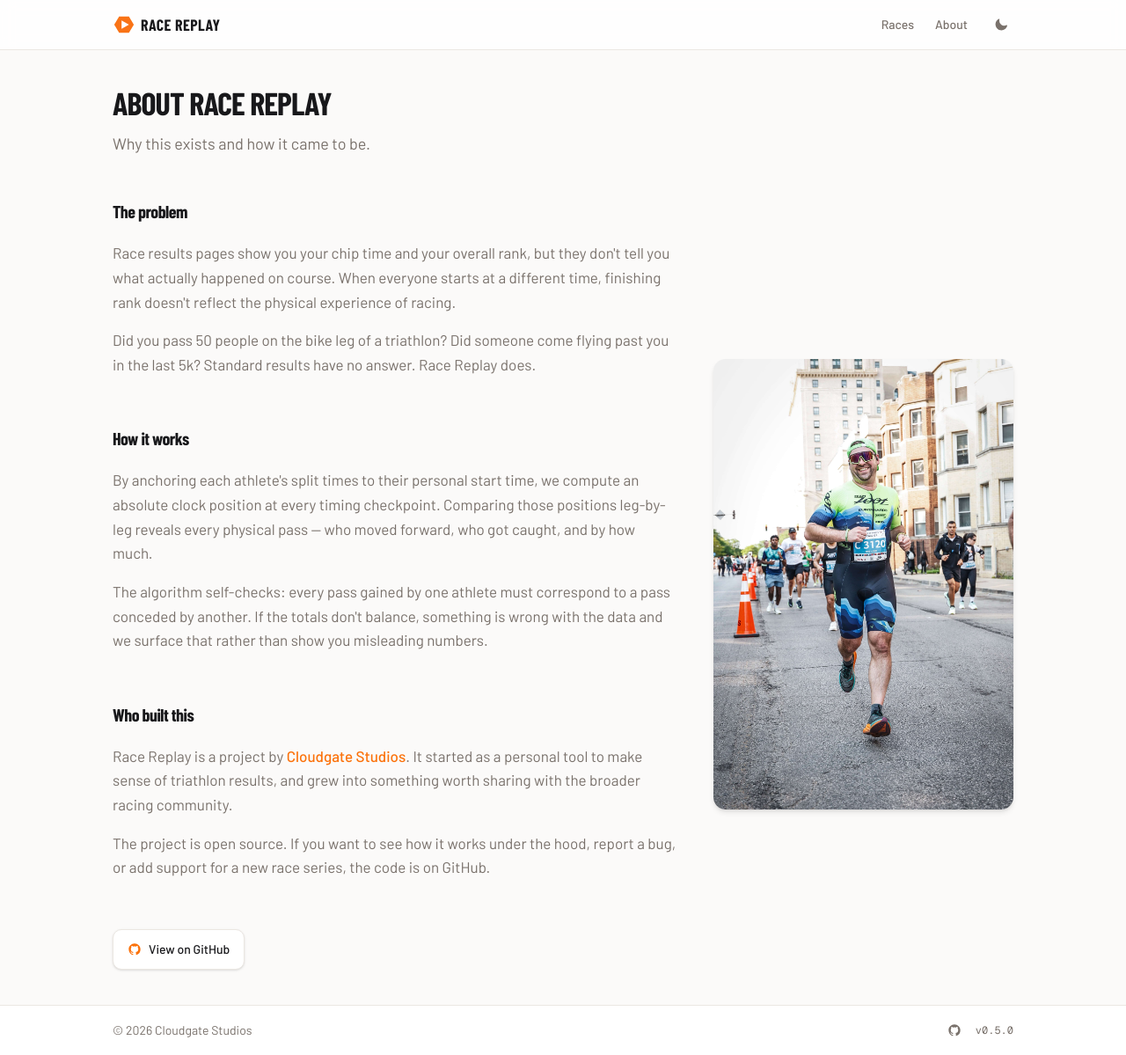
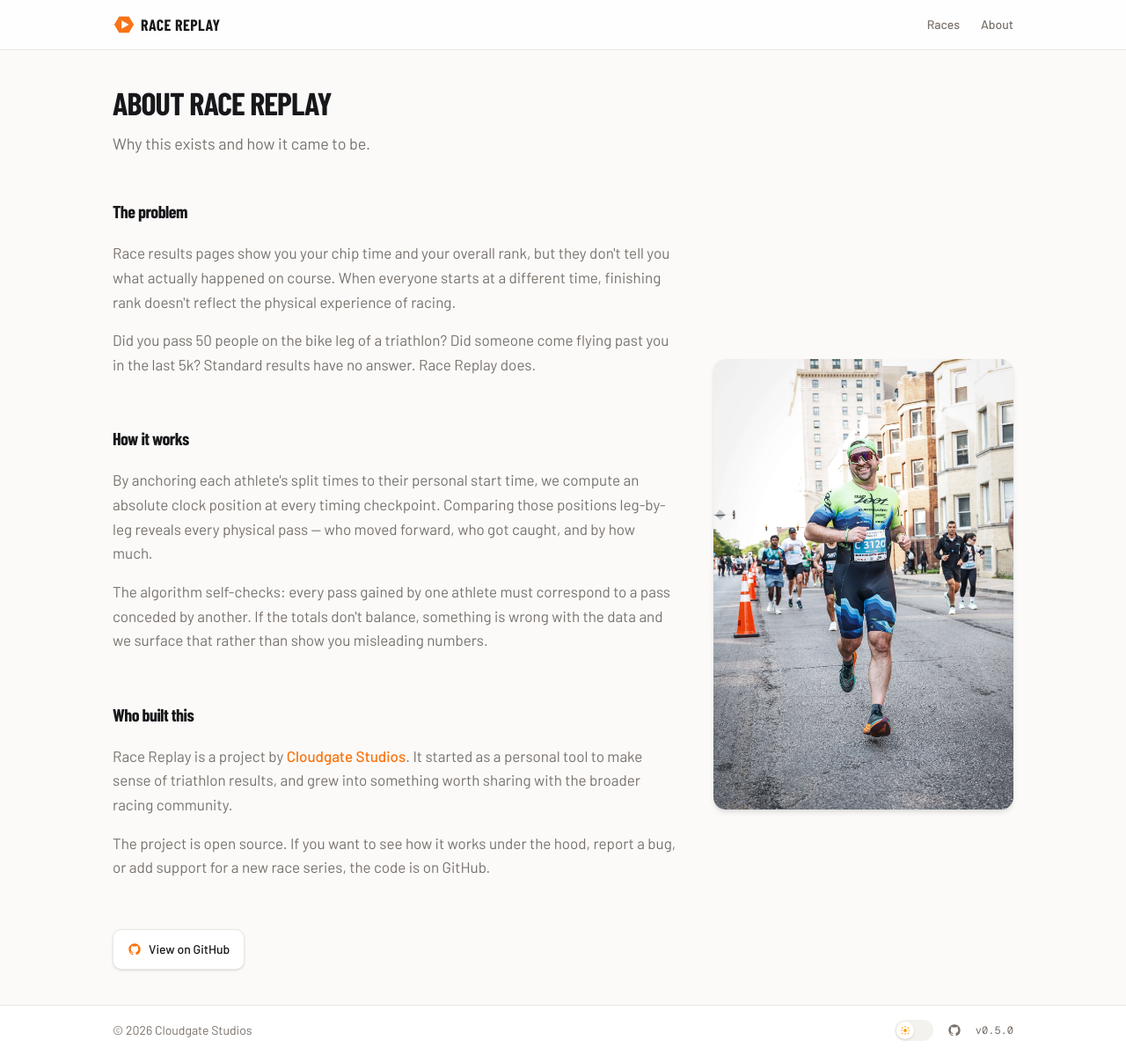
Before and after one commit to CloudgateStudios/racereplay, a Next.js app in the folder app/: page /about in a window 1280 px wide. Shown: the whole page at 88% size. Built offline with nearby package versions, Linux system fonts and the light colour scheme; no server answers; a web font is replaced by a local one.

Commit message:
move to footer

```diff
--- a/app/src/app/layout.tsx
+++ b/app/src/app/layout.tsx
@@ -101,7 +101,6 @@ export default function RootLayout({
               >
                 About
               </Link>
-              <ThemeToggle />
             </nav>
           </div>
         </header>
@@ -126,6 +125,7 @@ export default function RootLayout({
               </Link>
             </p>
             <div className="flex items-center gap-4">
+              <ThemeToggle />
               <Link
                 href="https://github.com/CloudgateStudios/race_replay"
                 target="_blank"
--- a/app/src/components/theme-toggle.tsx
+++ b/app/src/components/theme-toggle.tsx
@@ -15,7 +15,7 @@ export function ThemeToggle() {
   // updates automatically. Once the user manually flips the toggle (writing to
   // localStorage), this listener is detached and the manual choice wins.
   useEffect(() => {
-    if (localStorage.getItem("theme")) return; // manual override in effect, do nothing
+    if (localStorage.getItem("theme")) return;
 
     const mq = window.matchMedia("(prefers-color-scheme: dark)");
     const handler = (e: MediaQueryListEvent) => {
@@ -35,37 +35,37 @@ export function ThemeToggle() {
 
   return (
     <button
+      role="switch"
+      aria-checked={isDark}
+      aria-label={isDark ? "Switch to light mode" : "Switch to dark mode"}
       onClick={toggle}
-      aria-label={isDark ? "Switch to light mode" : "Switch to dark mode"}
-      className="text-muted-foreground hover:text-foreground hover:bg-muted rounded-md p-1.5 transition-colors"
+      className={[
+        "relative inline-flex h-6 w-11 flex-shrink-0 cursor-pointer items-center rounded-full border-2 border-transparent",
+        "transition-colors duration-200 ease-in-out focus-visible:outline-none focus-visible:ring-2 focus-visible:ring-ring focus-visible:ring-offset-2",
+        isDark ? "bg-primary" : "bg-muted",
+      ].join(" ")}
     >
-      {isDark ? (
-        // Sun icon — shown when dark, clicking switches to light
-        <svg
-          xmlns="http://www.w3.org/2000/svg"
-          viewBox="0 0 20 20"
-          fill="currentColor"
-          className="h-4 w-4"
-          aria-hidden
-        >
-          <path d="M10 2a.75.75 0 0 1 .75.75v1.5a.75.75 0 0 1-1.5 0v-1.5A.75.75 0 0 1 10 2ZM10 15a.75.75 0 0 1 .75.75v1.5a.75.75 0 0 1-1.5 0v-1.5A.75.75 0 0 1 10 15ZM10 7a3 3 0 1 0 0 6 3 3 0 0 0 0-6ZM15.657 5.404a.75.75 0 1 0-1.06-1.06l-1.061 1.06a.75.75 0 0 0 1.06 1.06l1.061-1.06ZM6.464 14.596a.75.75 0 1 0-1.06-1.06l-1.061 1.06a.75.75 0 0 0 1.06 1.06l1.061-1.06ZM18 10a.75.75 0 0 1-.75.75h-1.5a.75.75 0 0 1 0-1.5h1.5A.75.75 0 0 1 18 10ZM5 10a.75.75 0 0 1-.75.75h-1.5a.75.75 0 0 1 0-1.5h1.5A.75.75 0 0 1 5 10ZM14.596 15.657a.75.75 0 0 0 1.06-1.06l-1.06-1.061a.75.75 0 1 0-1.06 1.06l1.06 1.061ZM5.404 6.464a.75.75 0 0 0 1.06-1.06L5.404 4.343a.75.75 0 1 0-1.06 1.06l1.06 1.061Z" />
-        </svg>
-      ) : (
-        // Moon icon — shown when light, clicking switches to dark
-        <svg
-          xmlns="http://www.w3.org/2000/svg"
-          viewBox="0 0 20 20"
-          fill="currentColor"
-          className="h-4 w-4"
-          aria-hidden
-        >
-          <path
-            fillRule="evenodd"
-            d="M7.455 2.004a.75.75 0 0 1 .26.77 7 7 0 0 0 9.958 7.967.75.75 0 0 1 1.067.853A8.5 8.5 0 1 1 6.647 1.921a.75.75 0 0 1 .808.083Z"
-            clipRule="evenodd"
-          />
-        </svg>
-      )}
+      {/* Sliding thumb */}
+      <span
+        className={[
+          "pointer-events-none flex h-5 w-5 items-center justify-center rounded-full bg-white shadow-sm",
+          "transform transition-transform duration-200 ease-in-out",
+          isDark ? "translate-x-5" : "translate-x-0",
+        ].join(" ")}
+        aria-hidden
+      >
+        {isDark ? (
+          // Moon — shown in thumb when dark
+          <svg xmlns="http://www.w3.org/2000/svg" viewBox="0 0 16 16" fill="currentColor" className="h-3 w-3 text-primary">
+            <path d="M6.027 1.604a.75.75 0 0 1 .207.617 5.5 5.5 0 0 0 7.19 6.27.75.75 0 0 1 .856.683A6.8 6.8 0 1 1 5.32 1.537a.75.75 0 0 1 .707.067Z" />
+          </svg>
+        ) : (
+          // Sun — shown in thumb when light
+          <svg xmlns="http://www.w3.org/2000/svg" viewBox="0 0 16 16" fill="currentColor" className="h-3 w-3 text-amber-500">
+            <path d="M8 1a.75.75 0 0 1 .75.75v1a.75.75 0 0 1-1.5 0v-1A.75.75 0 0 1 8 1ZM8 12a.75.75 0 0 1 .75.75v1a.75.75 0 0 1-1.5 0v-1A.75.75 0 0 1 8 12ZM8 5.5a2.5 2.5 0 1 0 0 5 2.5 2.5 0 0 0 0-5ZM12.743 3.317a.75.75 0 0 0-1.06 1.06l.707.708a.75.75 0 0 0 1.06-1.06l-.707-.708ZM3.61 11.975a.75.75 0 0 0-1.06 1.06l.707.707a.75.75 0 0 0 1.06-1.06l-.707-.707ZM15 8a.75.75 0 0 1-.75.75h-1a.75.75 0 0 1 0-1.5h1A.75.75 0 0 1 15 8ZM4 8a.75.75 0 0 1-.75.75h-1a.75.75 0 0 1 0-1.5h1A.75.75 0 0 1 4 8ZM12.45 11.975a.75.75 0 0 1 1.06 1.06l-.707.707a.75.75 0 0 1-1.06-1.06l.707-.707ZM3.317 3.317a.75.75 0 0 1 1.06 1.06l-.707.708a.75.75 0 0 1-1.06-1.06l.707-.708Z" />
+          </svg>
+        )}
+      </span>
     </button>
   );
 }
```
